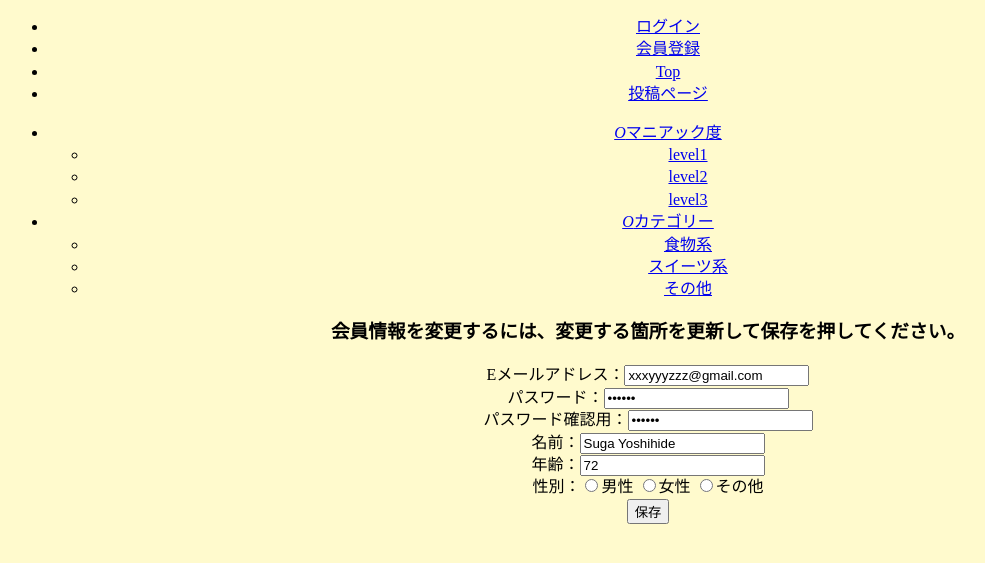
After one commit to kaitwun/graduation_work, a Flask app: template templates/profile.html in a window 1280 px wide. The commit adds this page. Shown: the top 563 px of the page, without its empty margins (0-985 px from the left). Run offline with Flask 2, Linux system fonts and the light colour scheme; the template is opened without the code that fills it, so the values that code supplies are empty.

Commit message:
update sql

```diff
--- a/templates/base.html
+++ b/templates/base.html
@@ -15,7 +15,7 @@
     <header>
         <nav class="menu">
             <ul>
-                <li><a href="./login.html">ログイン</a></li>
+                <li><a href="/login.html">ログイン</a></li>
                 <li><a href="./register.html">会員登録</a></li>
                 <li><a href="./top.html">Top</a></li>
                 <li><a href="./post.html">投稿ページ</a></li>
--- a/templates/mypage.html
+++ b/templates/mypage.html
@@ -5,7 +5,7 @@
 
    <h1>〇〇さん</h1>
 
-   <button type="button" name="profile_edit">登録情報確認・変更</button>
+   <button type="button" name="profile">登録情報確認・変更</button>
 
 
 </div>
--- /dev/null
+++ b/templates/profile.html
@@ -0,0 +1,20 @@
+{% extends 'base.html'%}
+{% block content %}
+
+<h3>会員情報を変更するには、変更する箇所を更新して保存を押してください。</h3>
+
+<form action="/register" method="post">
+    Eメールアドレス：<input type="text" name="e-mail" value="xxxyyyzzz@gmail.com"><br>
+    パスワード：<input type="password" name="password" value="・・・・・・"><br>
+    パスワード確認用：<input type="password" name="password" value="・・・・・・"><br>
+    名前：<input type="text" name="name" value="Suga Yoshihide"><br>
+    年齢：<input type="integer" name="age" value="72"><br>
+    性別：<input type="radio" name="gender" value="male">男性
+    <input type="radio" name="gender" value="female">女性
+    <input type="radio" name="gender" value="other">その他<br>
+
+    <input type="submit" name="save_again" value="保存">
+</form>
+
+
+{% endblock %}
```
Also changed, not shown: each_program/kaito.py (+8 -5 lines), graduation_work copy.db.
